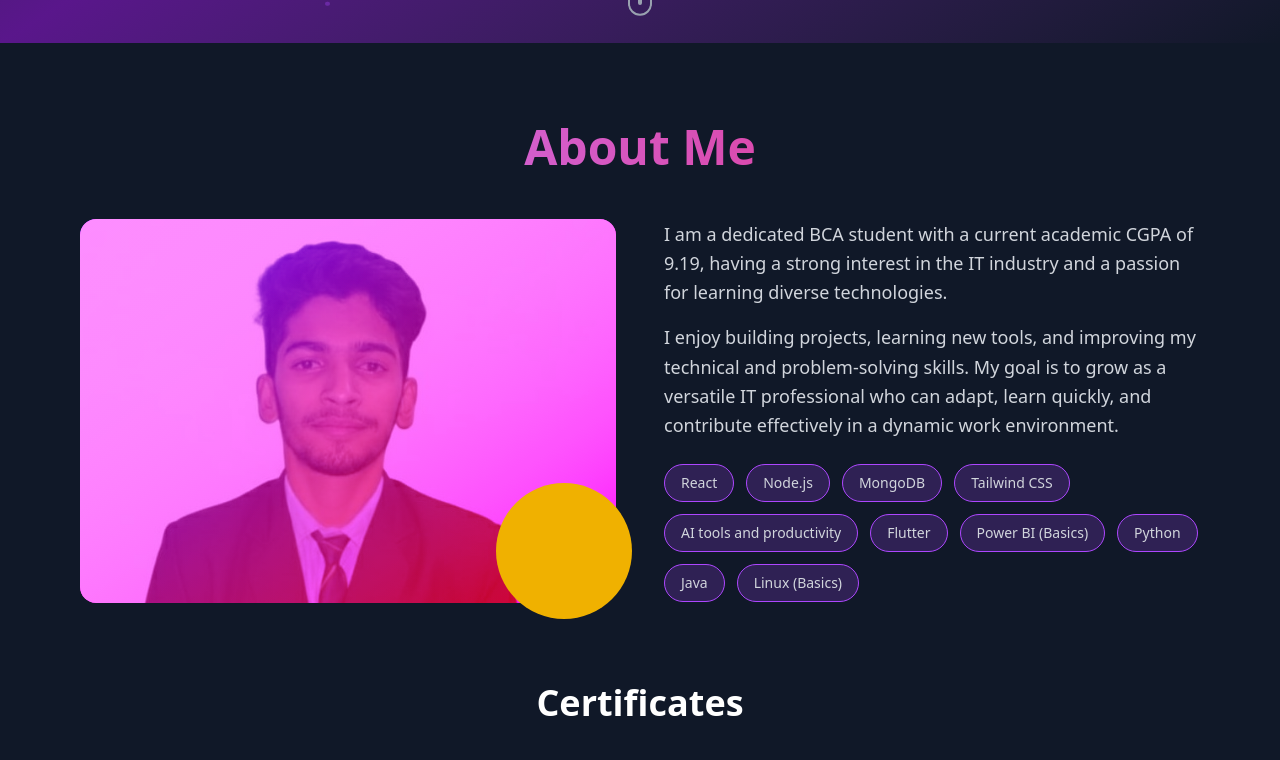
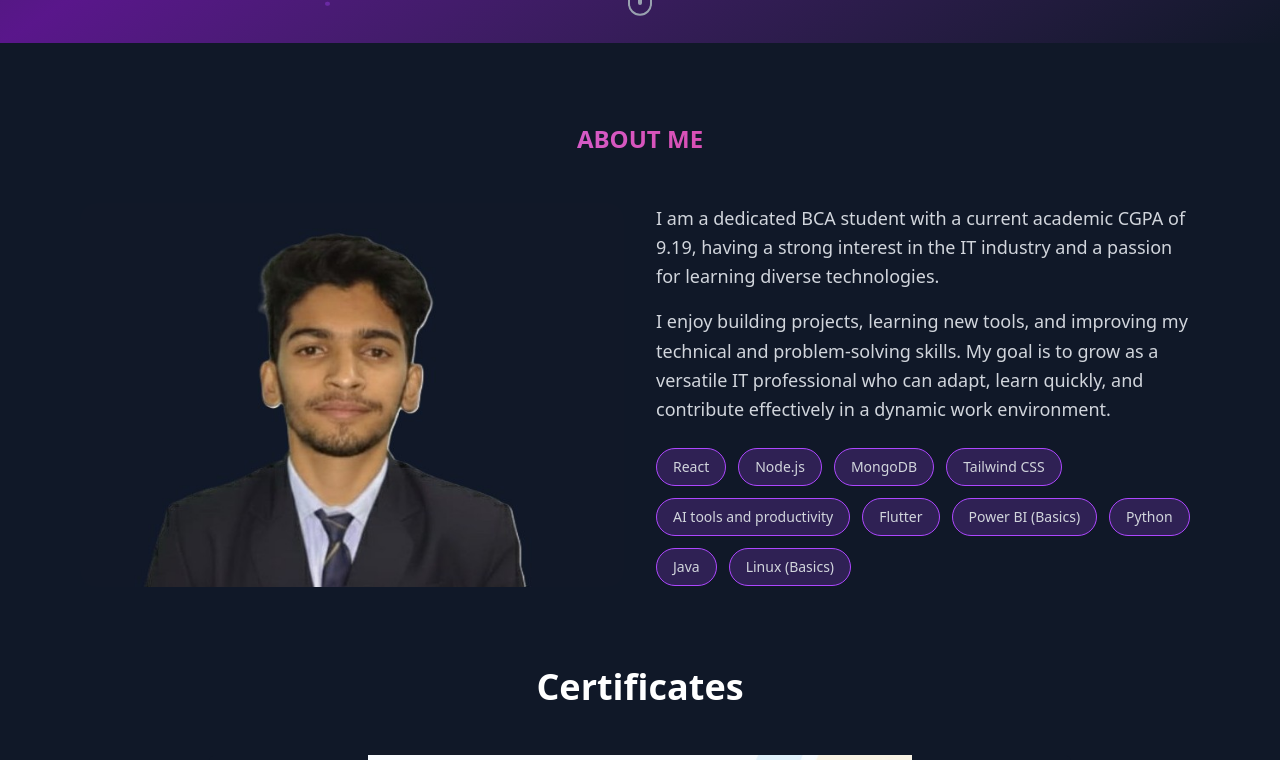
Before and after one commit to sachinv1604/my-portfolio, a React (Vite) app: page / in a window 1280 px wide. Shown: the part 757-1517 px from the top of the page. Built offline with nearby package versions, Linux system fonts and the light colour scheme.

Commit message:
added meta data

```diff
--- a/src/App.jsx
+++ b/src/App.jsx
@@ -258,11 +258,11 @@
           viewport={{ once: true }}
           transition={{ duration: 0.6 }}
         >
-          <h2 className="text-4xl md:text-5xl font-bold text-center mb-12 bg-gradient-to-r from-purple-400 to-pink-600 bg-clip-text text-transparent">
-            About Me
-          </h2>
+          <h1 className="text-4xl md:text-2xl font-bold text-center mb-12 bg-gradient-to-r from-purple-400 to-pink-600 bg-clip-text text-transparent">
+            ABOUT ME
+          </h1>
 
-          <div className="grid md:grid-cols-2 gap-12 items-center">
+          <div className="grid md:grid-cols-2 gap-8 items-center">
             <motion.div
               initial={{ opacity: 0, x: -50 }}
               whileInView={{ opacity: 1, x: 0 }}
@@ -273,12 +273,10 @@
                 <img
                   src={profilee}
                   alt="Profile"
-                  className="w-full h-full object-cover mix-blend-overlay"
+                  className="w-full h-full"
                 />
               </div>
-              <motion.div
-                className="absolute -bottom-4 -right-4 w-34 h-34 bg-yellow-500 rounded-full opacity-100"
-              />
+
 
             </motion.div>
 
```
Also changed, not shown: src/assets/sachin.jpeg.
